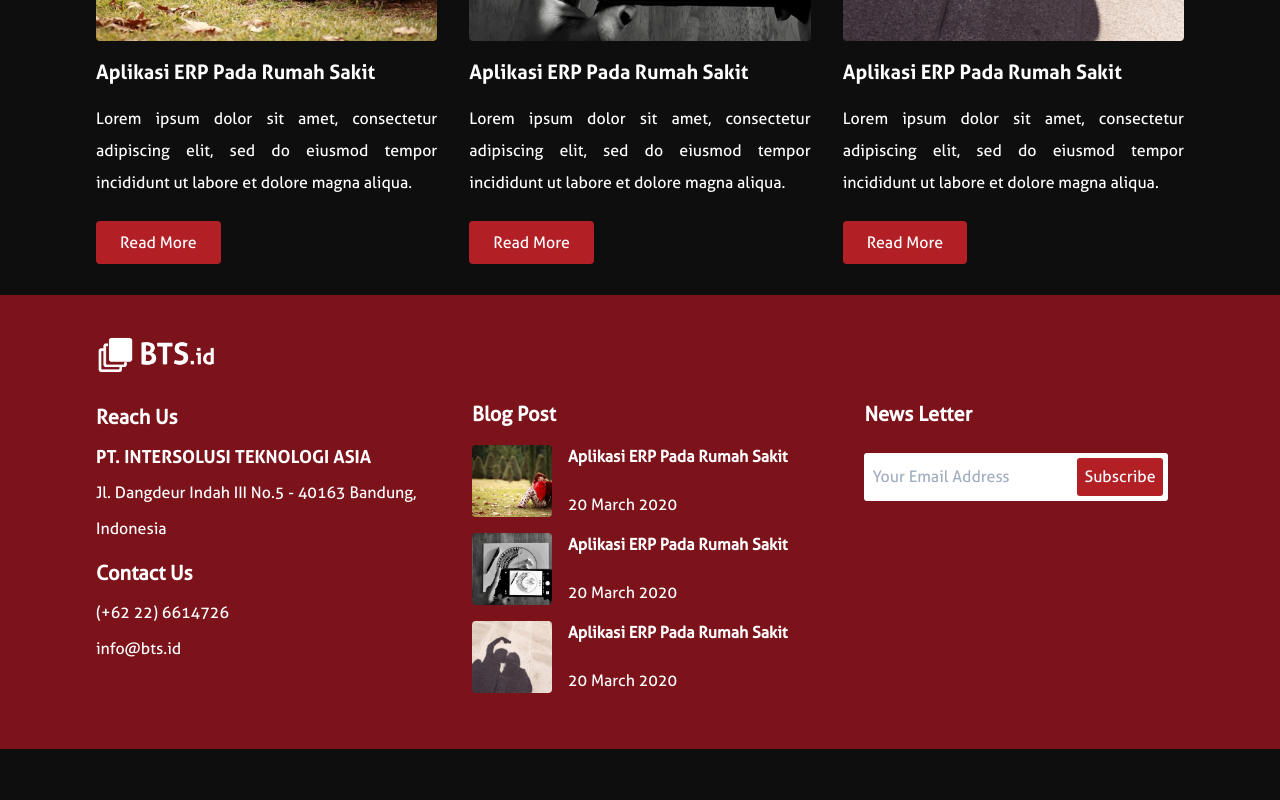
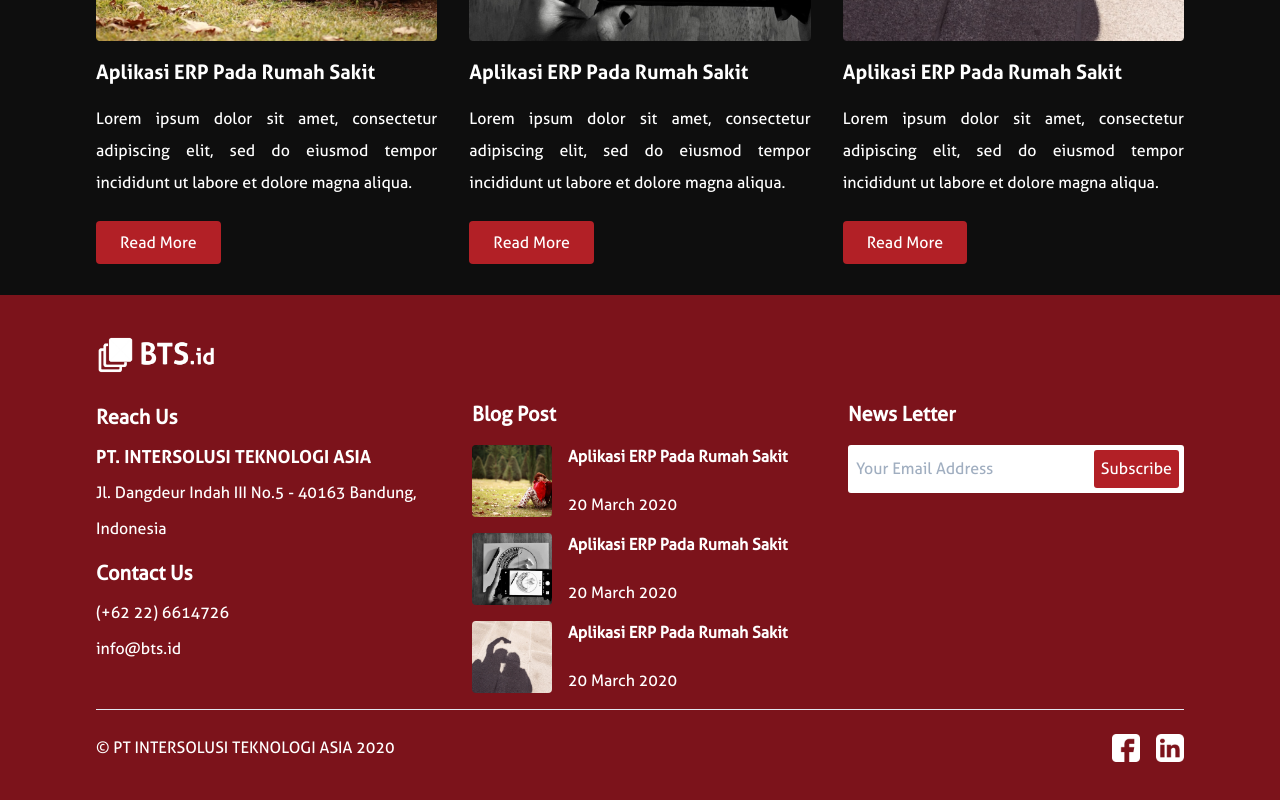
Before and after one commit to hudaprs/bts_new, a React (Create React App) app: page / in a window 1280 px wide. Shown: the part 3935-4735 px from the top of the page. Before the commit the page ends 4684 px from the top, so only its background shows below. Built offline with nearby package versions, Linux system fonts and the light colour scheme.

Commit message:
completing home and footer

```diff
--- a/src/components/inc/main/Footer.js
+++ b/src/components/inc/main/Footer.js
@@ -1,5 +1,8 @@
 import React from "react"
 import { Link } from "react-router-dom"
+
+import FacebookIcon from "../../../assets/img/Footer/Facebook.png"
+import LinkedInIcon from "../../../assets/img/Footer/LinkedIn.png"
 
 const Footer = () => {
   return (
@@ -12,7 +15,8 @@ const Footer = () => {
         />
       </div>
 
-      <div className='grid grid-cols-1 md:grid-cols-3 gap-10'>
+      {/* Grid */}
+      <div className='grid grid-cols-1 xl:grid-cols-3 gap-10'>
         {/* Reach US & Contact US */}
         <div className='leading-9'>
           <div className='mb-2'>
@@ -30,7 +34,7 @@ const Footer = () => {
         </div>
 
         {/* Blog Post */}
-        <div className='footer-blog'>
+        <div className='footer-blog xl:col-span-1 md:col-span-2'>
           <h3 className='text-xl mb-4 font-bold'>Blog Post</h3>
           <div className='flex mb-4'>
             <img
@@ -79,10 +83,10 @@ const Footer = () => {
         </div>
 
         {/* News Letter Form */}
-        <div style={{ justifySelf: "center" }}>
+        <div className='md:col-span-3 xl:col-span-1'>
           <h3 className='text-xl mb-4 font-bold'>News Letter</h3>
-          <form className='w-full max-w-sm'>
-            <div className='flex items-center py-2'>
+          <form className='w-full'>
+            <div className='flex items-center pb-2'>
               <input
                 className='w-full text-gray-700 py-3 px-2 rounded-none focus:outline-none'
                 type='text'
@@ -117,6 +121,34 @@ const Footer = () => {
           </form>
         </div>
       </div>
+      {/* EndGrid */}
+
+      {/* Footer Info */}
+      <div className='w-full'>
+        {/* Line */}
+        <hr className='mb-6' />
+        <div className='flex w-full justify-between items-center'>
+          <h5>&copy; PT INTERSOLUSI TEKNOLOGI ASIA 2020</h5>
+          {/* Socials Media */}
+          <div className='flex'>
+            <a href='#!'>
+              <img
+                src={FacebookIcon}
+                alt='facebook'
+                className='mr-4'
+                style={styles.footerIcon}
+              />
+            </a>
+            <a href='#!'>
+              <img
+                src={LinkedInIcon}
+                alt='linkedin'
+                style={styles.footerIcon}
+              />
+            </a>
+          </div>
+        </div>
+      </div>
     </footer>
   )
 }
@@ -129,6 +161,10 @@ const styles = {
   footerBlogImg: {
     width: "80px",
     height: "72px"
+  },
+  footerIcon: {
+    width: "28px",
+    height: "28px"
   }
 }
 
```
